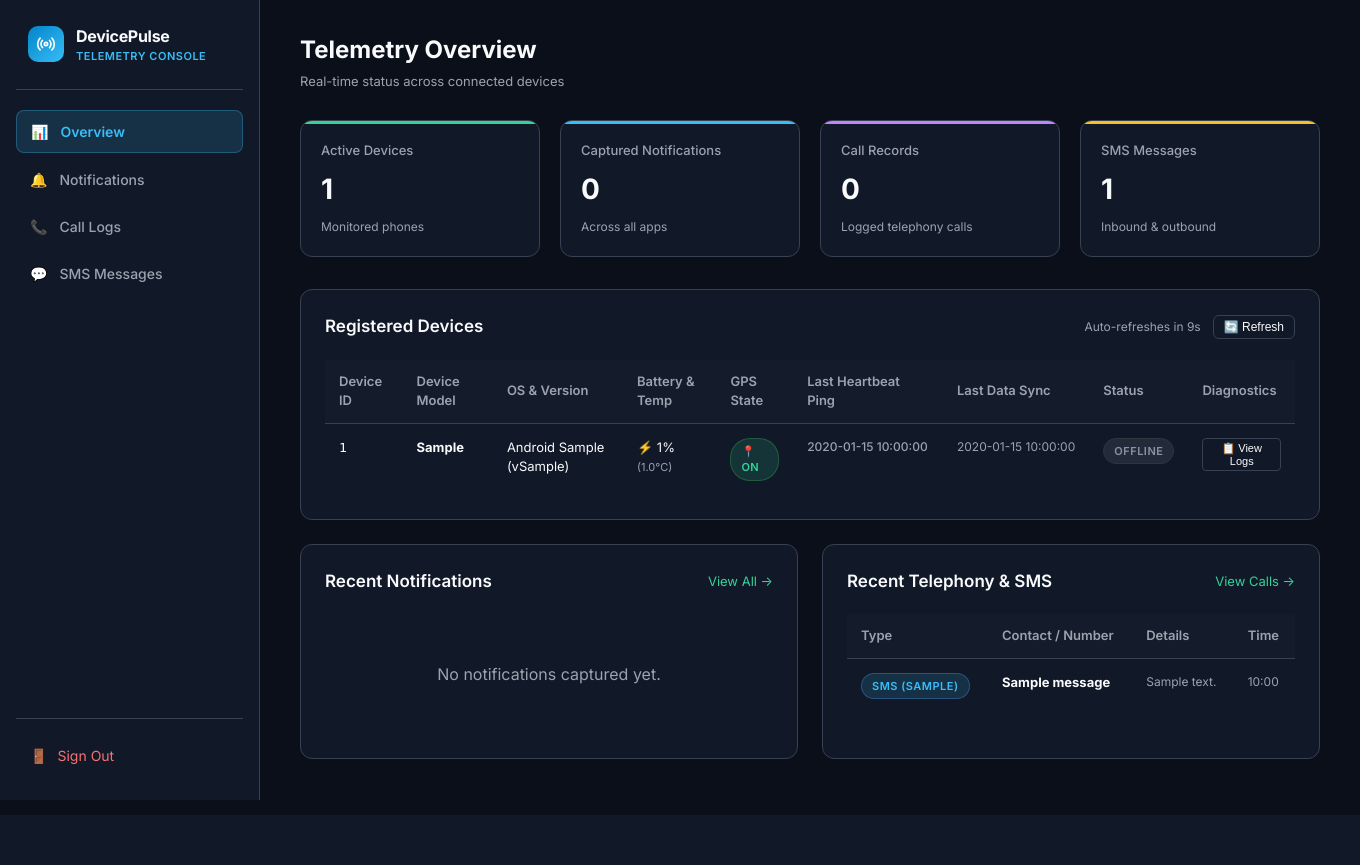
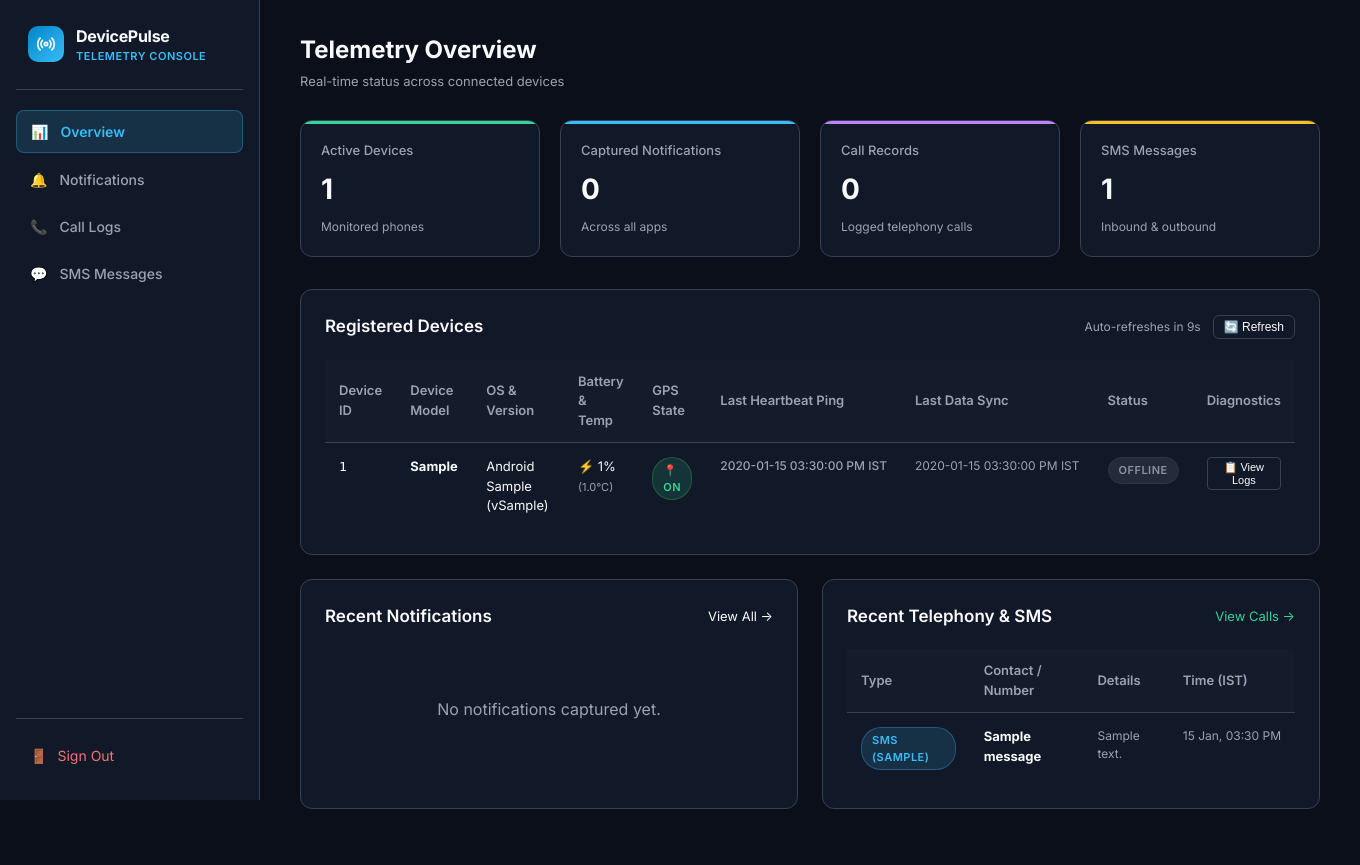
Before and after one commit to gsns-alpha/telemetry-server, a Flask app: page /dashboard in a window 1360 px wide. Before the commit the page ends 815 px from the top, so only its background shows below. Run offline with Flask 3, Linux system fonts and the light colour scheme; the visitor is signed in with stand-in values (Sample User, id 1); tables that the repository leaves empty hold one stand-in row (values such as "Sample post").

Commit message:
Display all timestamps in Indian Standard Time (IST UTC+5:30)

```diff
--- a/app.py
+++ b/app.py
@@ -9,7 +9,7 @@ Flask application that:
 
 
 import os
-from datetime import datetime, timezone
+from datetime import datetime, timezone, timedelta
 from functools import wraps
 
 from dotenv import load_dotenv
@@ -19,8 +19,29 @@ from werkzeug.middleware.proxy_fix import ProxyFix
 
 load_dotenv()
 
+IST = timezone(timedelta(hours=5, minutes=30))
+
 app = Flask(__name__)
 app.wsgi_app = ProxyFix(app.wsgi_app, x_for=1, x_proto=1, x_host=1, x_prefix=1)
+
+@app.template_filter('to_ist')
+def to_ist_filter(dt, format='%Y-%m-%d %I:%M:%S %p'):
+    if not dt:
+        return '-'
+    if dt.tzinfo is None:
+        dt = dt.replace(tzinfo=timezone.utc)
+    ist_dt = dt.astimezone(IST)
+    return ist_dt.strftime(format) + ' IST'
+
+@app.template_filter('to_ist_short')
+def to_ist_short_filter(dt, format='%d %b, %I:%M %p'):
+    if not dt:
+        return '-'
+    if dt.tzinfo is None:
+        dt = dt.replace(tzinfo=timezone.utc)
+    ist_dt = dt.astimezone(IST)
+    return ist_dt.strftime(format)
+
 
 @app.after_request
 def add_no_cache_headers(response):
--- a/templates/calls.html
+++ b/templates/calls.html
@@ -47,8 +47,9 @@
         <tbody>
             {% for c in calls %}
             <tr>
-                <td class="time-text">{{ c.occurred_at.strftime('%Y-%m-%d %H:%M:%S') if c.occurred_at else '-' }}</td>
+                <td class="time-text">{{ c.occurred_at|to_ist if c.occurred_at else '-' }}</td>
                 <td>
+
                     {% if c.call_type == 'incoming' %}
                     <span class="badge badge-green">Incoming</span>
                     {% elif c.call_type == 'outgoing' %}
--- a/templates/dashboard.html
+++ b/templates/dashboard.html
@@ -90,14 +90,14 @@
                 </td>
                 <td class="time-text">
                     {% if d.last_ping %}
-                    <span style="color: var(--accent-cyan); font-weight: 500;">{{ d.last_ping.strftime('%Y-%m-%d %H:%M:%S') }}</span>
+                    <span style="color: var(--accent-cyan); font-weight: 500;">{{ d.last_ping|to_ist }}</span>
                     {% else %}
                     <span style="color: var(--text-secondary);">-</span>
                     {% endif %}
                 </td>
                 <td class="time-text">
                     {% if d.last_sync %}
-                    {{ d.last_sync.strftime('%Y-%m-%d %H:%M:%S') }}
+                    {{ d.last_sync|to_ist }}
                     {% else %}
                     <span style="color: var(--text-secondary);">Never</span>
                     {% endif %}
@@ -147,7 +147,7 @@
     <div class="card-box">
         <div class="card-box-header">
             <h2 class="card-box-title">Recent Notifications</h2>
-            <a href="{{ url_for('dashboard_notifications') }}" style="color: var(--accent-green); font-size: 13px; text-decoration: none;">View All &rarr;</a>
+            <a href="{{ url_for('dashboard_notifications') }}" style="color: var(--accent-cyan); font-size: 13px; text-decoration: none;">View All &rarr;</a>
         </div>
 
         {% if recent_notifications %}
@@ -155,19 +155,22 @@
             <thead>
                 <tr>
                     <th>App</th>
-                    <th>Content</th>
-                    <th>Time</th>
+                    <th>Title & Message</th>
+                    <th>Time (IST)</th>
                 </tr>
             </thead>
             <tbody>
                 {% for n in recent_notifications %}
                 <tr>
-                    <td><strong>{{ n.app_name or n.app_package }}</strong></td>
                     <td>
-                        <div style="font-weight: 500;">{{ n.title or '-' }}</div>
-                        <div style="color: var(--text-secondary); font-size: 12px;">{{ n.content|truncate(60) if n.content else '-' }}</div>
+                        <strong>{{ n.app_name or n.app_package }}</strong>
+                        <div style="font-size: 11px; color: var(--text-secondary);"><code>{{ n.app_package }}</code></div>
                     </td>
-                    <td class="time-text">{{ n.received_at.strftime('%H:%M') if n.received_at else '-' }}</td>
+                    <td>
+                        <strong style="color: var(--text-primary);">{{ n.title or '—' }}</strong>
+                        <div style="color: var(--text-secondary); font-size: 12px; margin-top: 2px;">{{ n.content|truncate(50) if n.content else '—' }}</div>
+                    </td>
+                    <td class="time-text">{{ n.received_at|to_ist_short if n.received_at else '-' }}</td>
                 </tr>
                 {% endfor %}
             </tbody>
@@ -193,7 +196,7 @@
                     <th>Type</th>
                     <th>Contact / Number</th>
                     <th>Details</th>
-                    <th>Time</th>
+                    <th>Time (IST)</th>
                 </tr>
             </thead>
             <tbody>
@@ -206,7 +209,7 @@
                     </td>
                     <td><strong>{{ c.contact_name or c.phone_number }}</strong></td>
                     <td style="color: var(--text-secondary); font-size: 12px;">{{ c.duration_sec }}s duration</td>
-                    <td class="time-text">{{ c.occurred_at.strftime('%H:%M') if c.occurred_at else '-' }}</td>
+                    <td class="time-text">{{ c.occurred_at|to_ist_short if c.occurred_at else '-' }}</td>
                 </tr>
                 {% endfor %}
                 {% for s in recent_sms %}
@@ -218,7 +221,7 @@
                     </td>
                     <td><strong>{{ s.contact_name or s.address }}</strong></td>
                     <td style="color: var(--text-secondary); font-size: 12px;">{{ s.body|truncate(40) if s.body else '-' }}</td>
-                    <td class="time-text">{{ s.occurred_at.strftime('%H:%M') if s.occurred_at else '-' }}</td>
+                    <td class="time-text">{{ s.occurred_at|to_ist_short if s.occurred_at else '-' }}</td>
                 </tr>
                 {% endfor %}
             </tbody>
--- a/templates/notifications.html
+++ b/templates/notifications.html
@@ -48,8 +48,9 @@
         <tbody>
             {% for n in notifications %}
             <tr>
-                <td class="time-text">{{ n.received_at.strftime('%Y-%m-%d %H:%M:%S') if n.received_at else '-' }}</td>
+                <td class="time-text">{{ n.received_at|to_ist if n.received_at else '-' }}</td>
                 <td>
+
                     <strong>{{ n.app_name or n.app_package }}</strong>
                     <div style="font-size: 11px; color: var(--text-secondary);"><code>{{ n.app_package }}</code></div>
                 </td>
--- a/templates/sms.html
+++ b/templates/sms.html
@@ -47,8 +47,9 @@
         <tbody>
             {% for m in messages %}
             <tr>
-                <td class="time-text">{{ m.occurred_at.strftime('%Y-%m-%d %H:%M:%S') if m.occurred_at else '-' }}</td>
+                <td class="time-text">{{ m.occurred_at|to_ist if m.occurred_at else '-' }}</td>
                 <td>
+
                     {% if m.sms_type == 'received' %}
                     <span class="badge badge-green">Received</span>
                     {% elif m.sms_type == 'sent' %}
```
